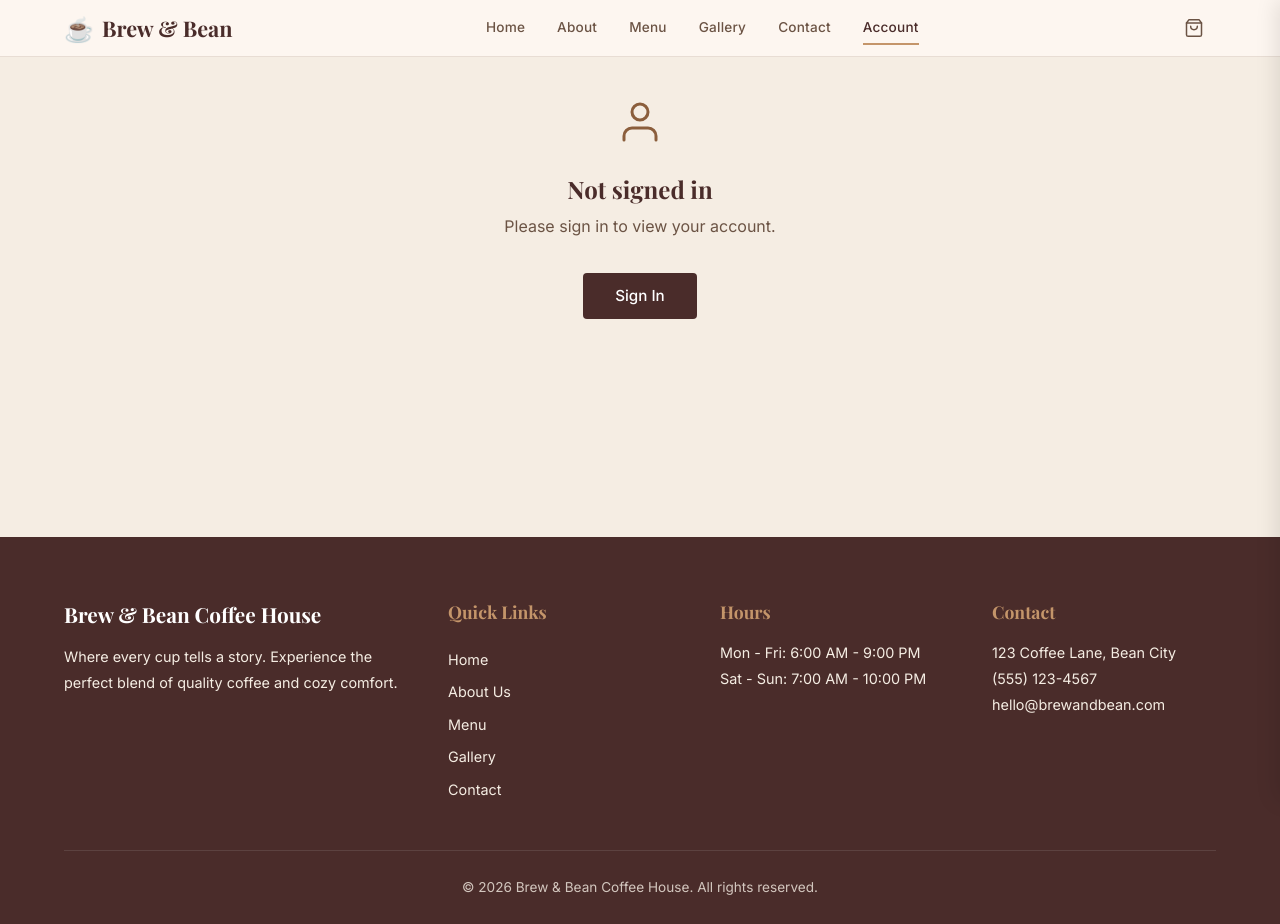
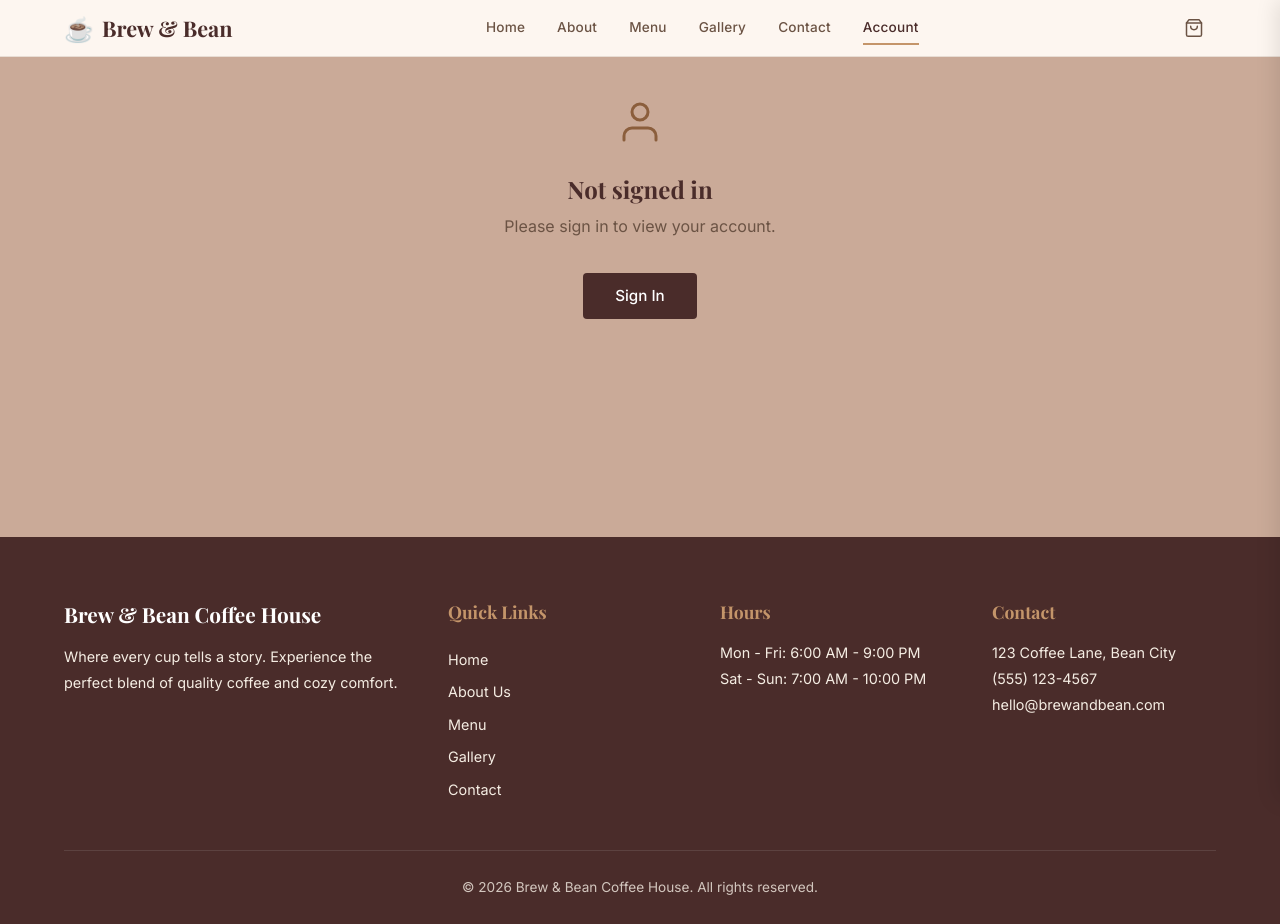
Before and after one commit to Maham-Saleem/brewandbean, a React (Vite) app: page /account in a window 1280 px wide. Built offline with nearby package versions, Linux system fonts and the light colour scheme.

Commit message:
Change Account page background to #CAAA98

```diff
--- a/src/pages/Account.css
+++ b/src/pages/Account.css
@@ -2,7 +2,7 @@
 
 .account-page {
   min-height: 60vh;
-  background: var(--color-light);
+  background: #CAAA98;
   padding-top: 1px;
 }
 
```
